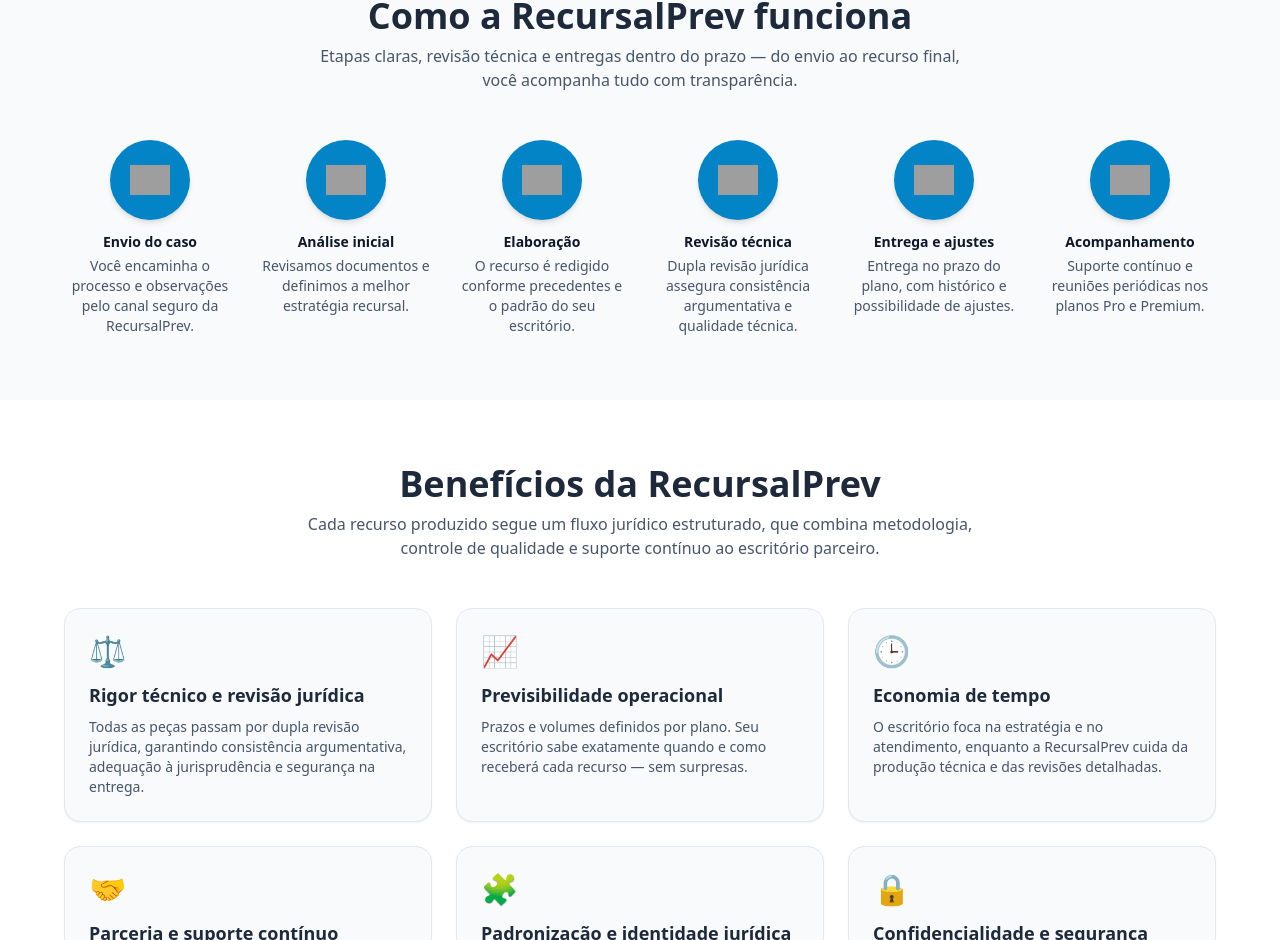
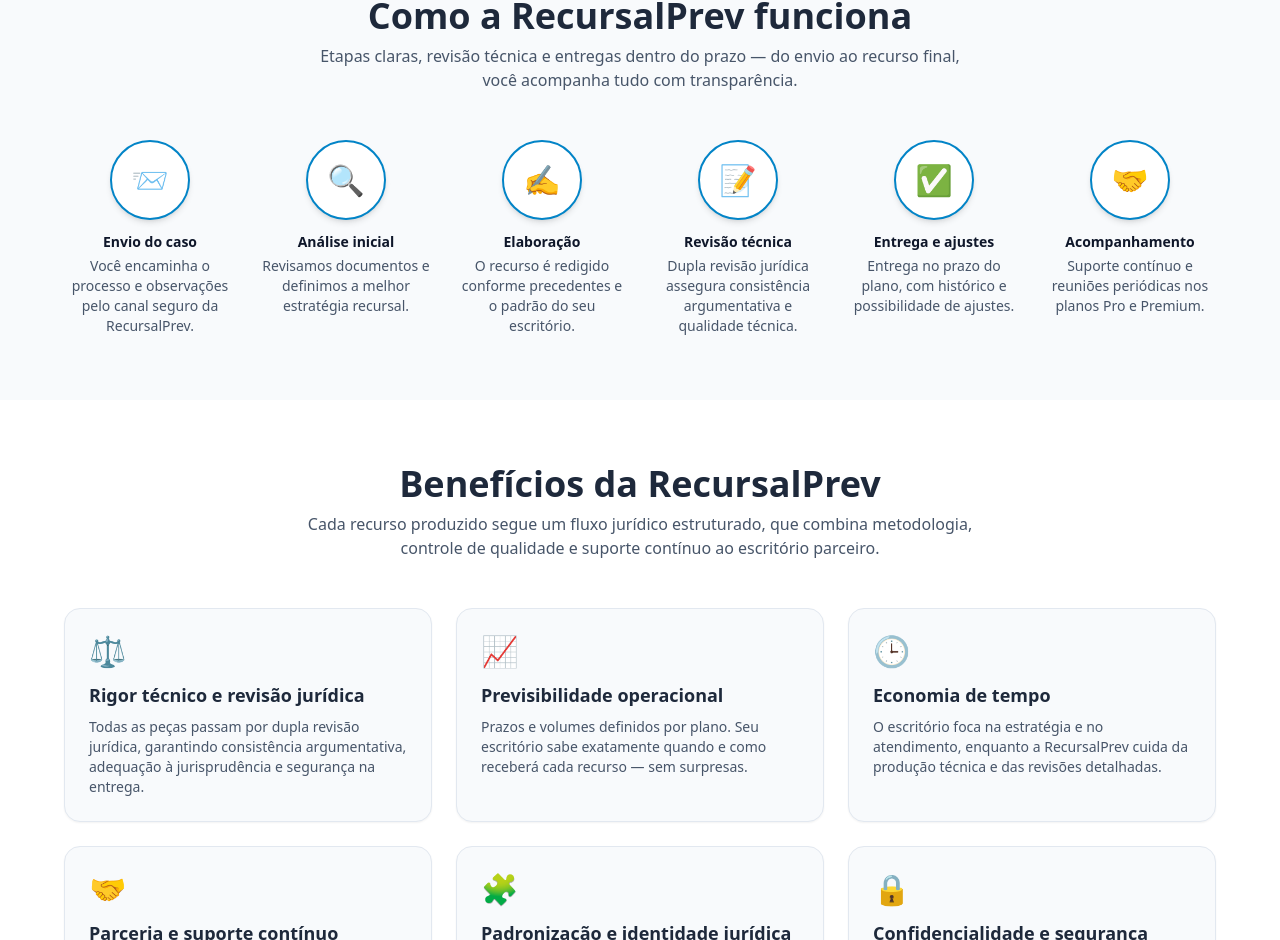
Before and after one commit to frpsantos/recursalprev, a React (Vite) app: page / in a window 1280 px wide. Shown: the part 1259-2199 px from the top of the page. Built offline with nearby package versions, Linux system fonts and the light colour scheme; grey boxes are pictures that could not be loaded.

Commit message:
Atualização automática

```diff
--- a/src/App.jsx
+++ b/src/App.jsx
@@ -288,29 +288,42 @@
       {/* COMO FUNCIONA (âncora simples) */}
 
 
-<section id="como-funciona" className="w-full px-6 md:px-10 py-16 bg-slate-50">
+        <section
+          id="como-funciona"
+          className="w-full px-6 md:px-10 py-16 bg-slate-50"
+          aria-labelledby="como-funciona-title"
+        >
           <div className="max-w-6xl mx-auto text-center mb-12">
-    <h2 className="text-3xl md:text-4xl font-semibold mb-2">Como a RecursalPrev funciona</h2>
+            <h2
+              id="como-funciona-title"
+              className="text-3xl md:text-4xl font-semibold mb-2"
+            >
+              Como a RecursalPrev funciona
+            </h2>
             <p className="text-slate-600 max-w-2xl mx-auto">
-      Etapas claras, revisão técnica e entregas dentro do prazo — do envio ao recurso final, você acompanha tudo com transparência.
+              Etapas claras, revisão técnica e entregas dentro do prazo — do envio ao
+              recurso final, você acompanha tudo com transparência.
             </p>
           </div>
 
-  {/* mobile: 1 col | desktop: 6 cols */}
           <div className="max-w-6xl mx-auto grid grid-cols-1 md:grid-cols-6 gap-8 md:gap-6">
             {[
-      { title: "Envio do caso", text: "Você encaminha o processo e observações pelo canal seguro da RecursalPrev.", image: "/images/icons/1-envio.svg" },
-      { title: "Análise inicial", text: "Revisamos documentos e definimos a melhor estratégia recursal.", image: "/images/icons/2-analise.svg" },
-      { title: "Elaboração", text: "O recurso é redigido conforme precedentes e o padrão do seu escritório.", image: "/images/icons/3-elaboracao.svg" },
-      { title: "Revisão técnica", text: "Dupla revisão jurídica assegura consistência argumentativa e qualidade técnica.", image: "/images/icons/4-revisao.svg" },
-      { title: "Entrega e ajustes", text: "Entrega no prazo do plano, com histórico e possibilidade de ajustes.", image: "/images/icons/5-entrega.svg" },
-      { title: "Acompanhamento", text: "Suporte contínuo e reuniões periódicas nos planos Pro e Premium.", image: "/images/icons/6-acompanhamento.svg" },
+              { title: "Envio do caso", text: "Você encaminha o processo e observações pelo canal seguro da RecursalPrev.", emoji: "📨" },
+              { title: "Análise inicial", text: "Revisamos documentos e definimos a melhor estratégia recursal.", emoji: "🔍" },
+              { title: "Elaboração", text: "O recurso é redigido conforme precedentes e o padrão do seu escritório.", emoji: "✍️" },
+              { title: "Revisão técnica", text: "Dupla revisão jurídica assegura consistência argumentativa e qualidade técnica.", emoji: "📝" },
+              { title: "Entrega e ajustes", text: "Entrega no prazo do plano, com histórico e possibilidade de ajustes.", emoji: "✅" },
+              { title: "Acompanhamento", text: "Suporte contínuo e reuniões periódicas nos planos Pro e Premium.", emoji: "🤝" },
             ].map((step) => (
               <div key={step.title} className="flex flex-col items-center text-center">
-        <div className="w-20 h-20 md:w-20 md:h-20 rounded-full bg-sky-600 grid place-items-center shadow-md">
-          <img src={step.image} alt={step.title} className="w-10 h-10 object-contain block" />
+                {/* 🔵 bolinha com emoji */}
+                <div className="w-20 h-20 md:w-20 md:h-20 rounded-full bg-white border-2 border-sky-600 grid place-items-center shadow-md">
+                  <span className="text-3xl">{step.emoji}</span>
                 </div>
-        <h3 className="mt-3 text-base md:text-sm font-semibold text-slate-900">{step.title}</h3>
+
+                <h3 className="mt-3 text-base md:text-sm font-semibold text-slate-900">
+                  {step.title}
+                </h3>
                 <p className="mt-1 text-slate-600 text-base md:text-sm leading-relaxed max-w-[34ch]">
                   {step.text}
                 </p>
```
Lines whose indentation alone changed are shown as unchanged.
